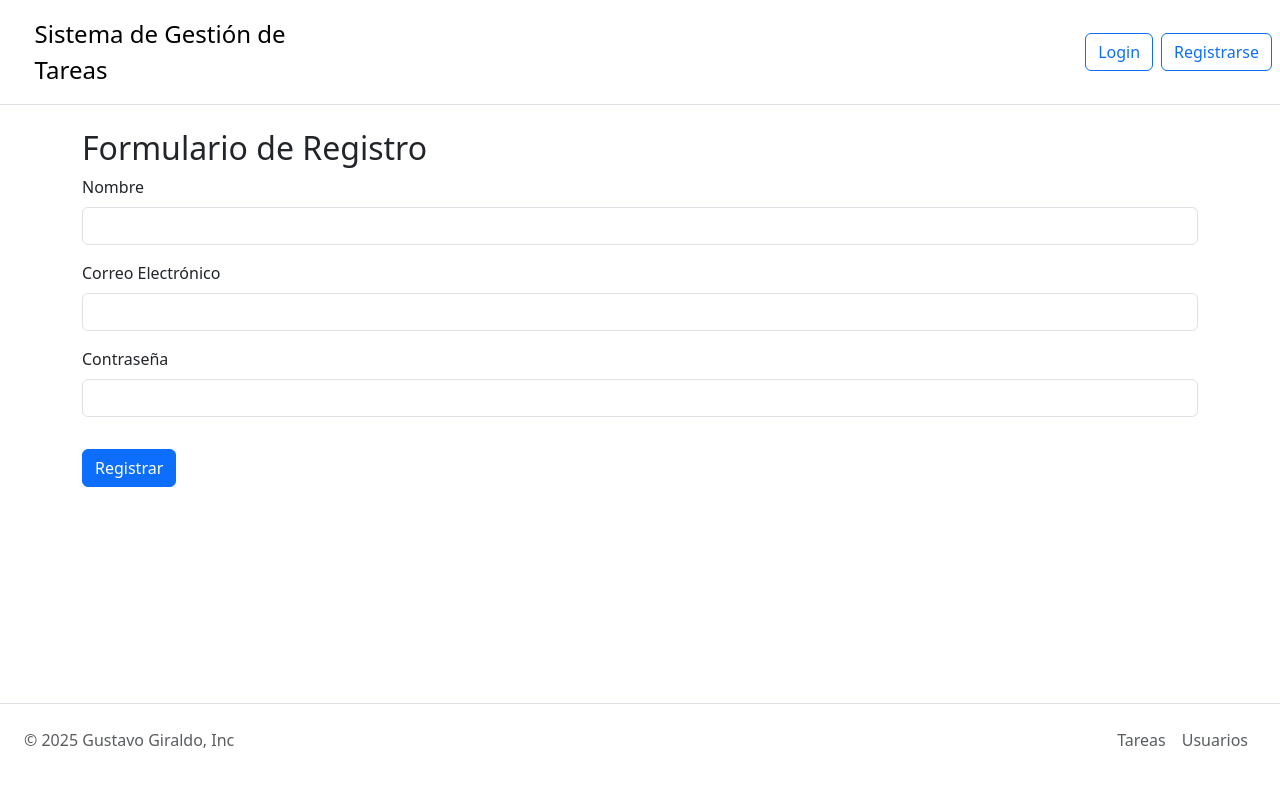
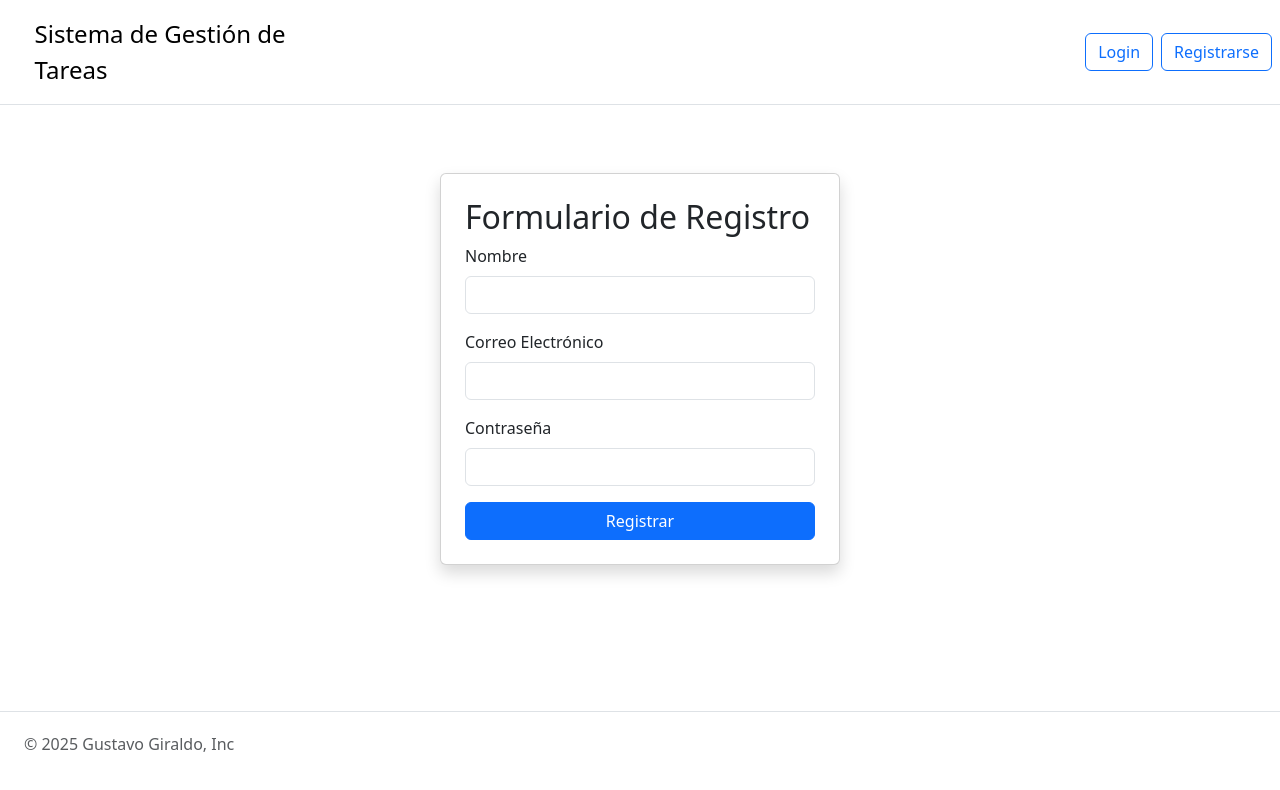
Before and after one commit to gustavogiraldo16/angular-taskmanager, an Angular app: page /register in a window 1280 px wide. Shown: the top 790 px of the page. Built offline with nearby package versions, Linux system fonts and the light colour scheme.

Commit message:
Refactor login and registration components for improved layout and styling; update footer visibility logic

```diff
--- a/src/app/pages/auth/login/login.component.css
+++ b/src/app/pages/auth/login/login.component.css
@@ -1,5 +1,5 @@
 .container {
-  height: 68vh;
+  height: 60vh;
 }
 
 .card {
--- a/src/app/pages/auth/register/register.component.css
+++ b/src/app/pages/auth/register/register.component.css
@@ -0,0 +1,14 @@
+.container {
+    height: 60vh;
+}
+
+.card {
+    width: 100%;
+    max-width: 400px;
+}
+
+@media (max-width: 576px) {
+    .card {
+        padding: 20px;
+    }
+}
--- a/src/app/pages/auth/register/register.component.html
+++ b/src/app/pages/auth/register/register.component.html
@@ -1,4 +1,5 @@
-<div class="container mt-4">
+<div class="container mt-4 d-flex justify-content-center align-items-center">
+    <div class="card p-4 shadow">
         <h2>Formulario de Registro</h2>
 
         <div *ngIf="errorMessage" class="alert alert-danger text-center">
@@ -27,8 +28,10 @@
             </div>
 
             <!-- Botón de registro -->
-        <button type="submit" class="btn btn-primary mt-3">
+            <button type="submit" class="btn btn-primary w-100">
                 Registrar
             </button>
         </form>
+
     </div>
+</div>
--- a/src/app/shared/footer/footer.component.html
+++ b/src/app/shared/footer/footer.component.html
@@ -8,7 +8,7 @@
         </svg>
     </a>
 
-    <ul class="nav col-md-4 pe-4 justify-content-end" *ngIf="!isAuthenticated">
+    <ul class="nav col-md-4 pe-4 justify-content-end" *ngIf="isAuthenticated">
         <li class="nav-item"><a href="#" class="nav-link px-2 text-body-secondary" routerLink="/tasks">Tareas</a></li>
         <li class="nav-item"><a href="#" class="nav-link px-2 text-body-secondary" routerLink="/user">Usuarios</a></li>
     </ul>
```
Lines whose indentation alone changed are shown as unchanged.
